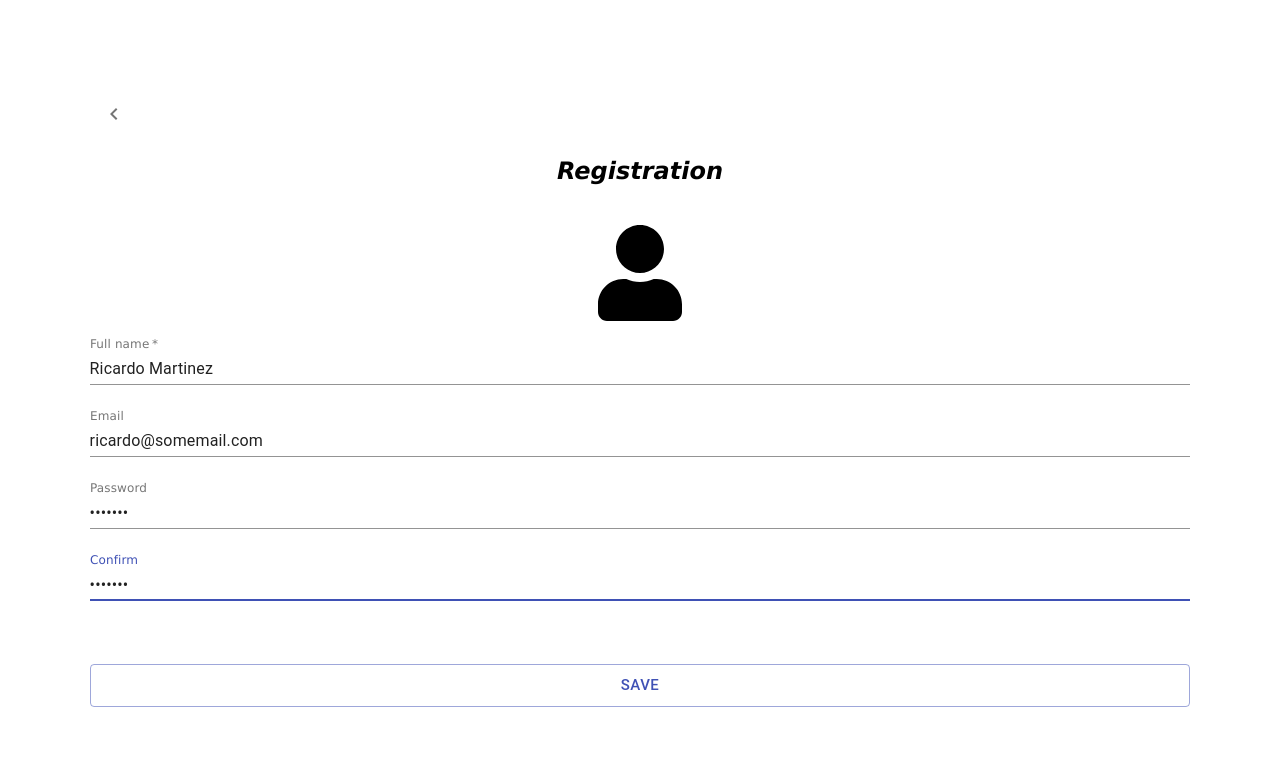
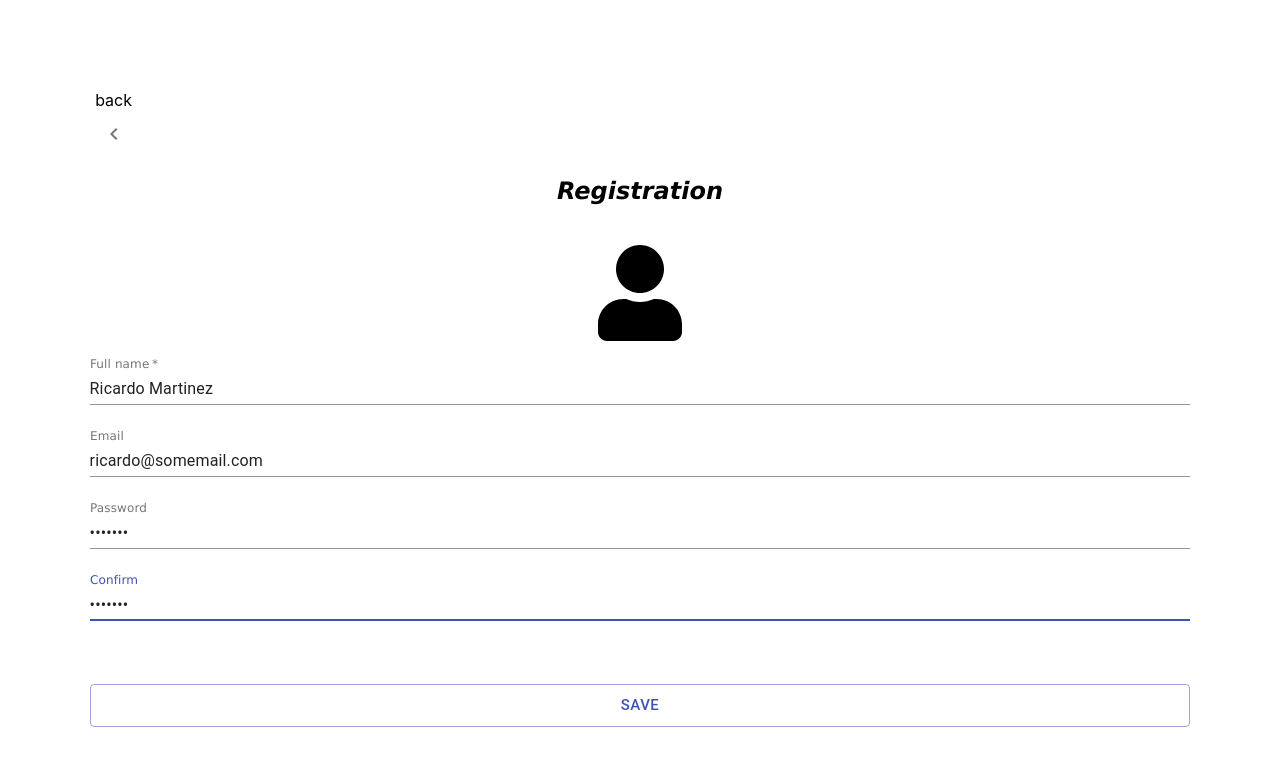
Before and after one commit to Ricar8o/IETI-React-Task-Planner-PWA, a React (Create React App) app: page /register in a window 1280 px wide. Shown: the top 766 px of the page. Built offline with nearby package versions, Linux system fonts and the light colour scheme.

Commit message:
Update back button User

```diff
--- a/src/components/UserProfile.js
+++ b/src/components/UserProfile.js
@@ -2,14 +2,13 @@
 import React, {Component} from 'react';
 import './NewTask.css';
 import 'react-datepicker/dist/react-datepicker.css';
-import { Grid, IconButton, TextField, Typography, useTheme } from '@material-ui/core';
+import { Grid, IconButton, TextField, Tex } from '@material-ui/core';
 import { Button } from '@material-ui/core';
 import './UserProfile.css';
 import { faUser } from '@fortawesome/free-solid-svg-icons';
 import { FontAwesomeIcon } from '@fortawesome/react-fontawesome';
 import swal from 'sweetalert';
 import ChevronLeftIcon from '@material-ui/icons/ChevronLeft';
-import ChevronRightIcon from '@material-ui/icons/ChevronRight';
 import { Link } from 'react-router-dom';
 
 export class UserProfile extends Component {
@@ -35,6 +34,7 @@ export class UserProfile extends Component {
             <div className="UserData">
                 <div className="userContainer">
                     <div className="IconContainer">
+                        <label>back</label>
                         <Link to="/">
                             <IconButton aria-label="back" >
                                 <ChevronLeftIcon />
```
